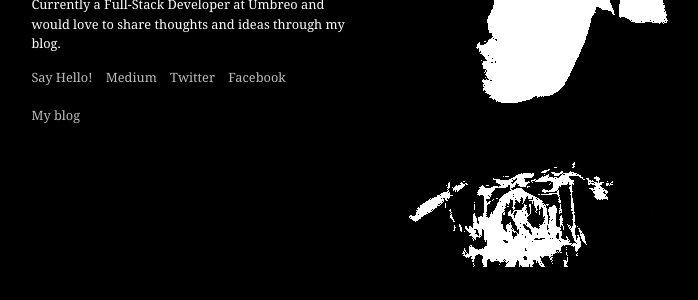
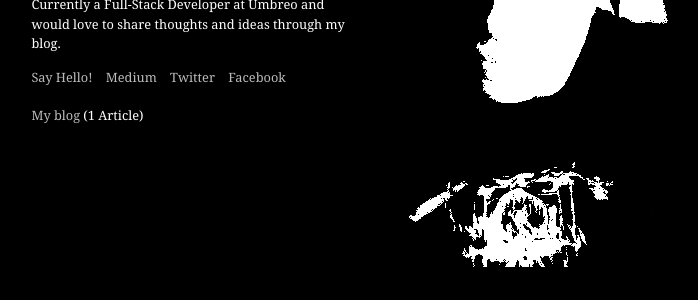
Before and after one commit to ZakariaBoualaid/zakariaboualaid.github.io, a Jekyll site: the page built from index.html, in a window 1280 px wide. Shown: the part 339-639 px from the top of the page, without its empty margins (327-1025 px from the left). Built offline with Jekyll 4.4.1, drawn with Linux system fonts in a browser that asks for light colours.

Commit message:
Big step, Anachronism

```diff
--- a/index.html
+++ b/index.html
@@ -27,7 +27,7 @@ layout: splash
   </ul>
   <br>
   <ul>
-    <li><a target="" href="/blog">My blog</a></li>
+    <li><a target="" href="/blog">My blog</a> ({{ site.posts | size }} Article)</li>
   </ul>
 
   </div>
```
